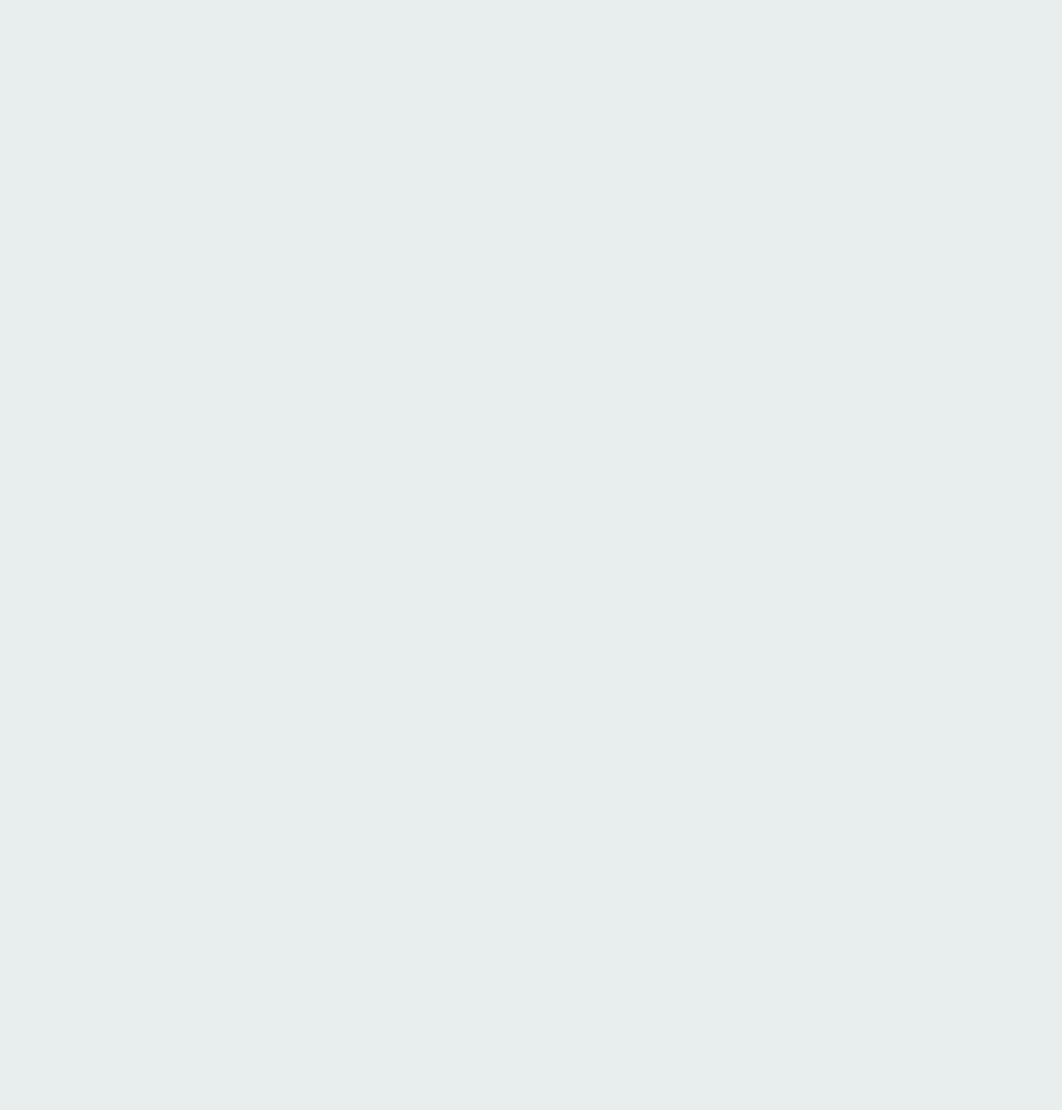
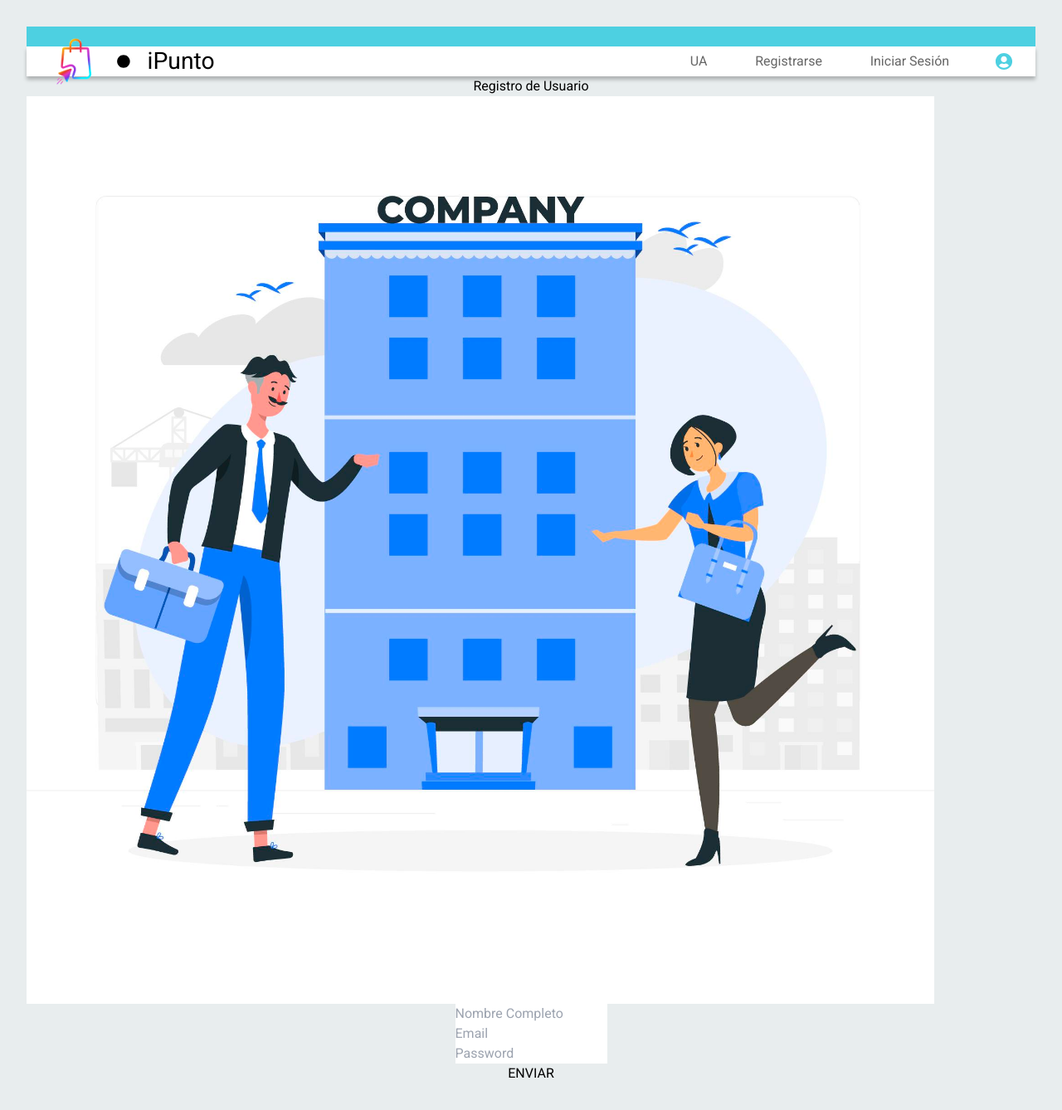
Before and after one commit to No-Country/c15-05-m-node-react, a React (Vite) app in the folder front/: page /register-user in a window 1280 px wide. Before the commit this address had no page. Shown: the whole page at 83% size. Before the commit the page ends 800 px from the top, so only its background shows below. Built offline with nearby package versions, Linux system fonts and the light colour scheme; a web font is replaced by a local one.

Commit message:
Implementación de alertas reutilizables con sweetAlert, funcionalidad y validación formulario de Registro de Usuario

```diff
--- a/front/package.json
+++ b/front/package.json
@@ -12,10 +12,12 @@
   "dependencies": {
     "@emotion/react": "^11.11.1",
     "@emotion/styled": "^11.11.0",
+    "@hookform/resolvers": "^3.3.2",
     "@mui/icons-material": "^5.14.18",
     "@mui/material": "^5.14.18",
     "axios": "^1.4.0",
     "react": "^18.2.0",
+    "react-hook-form": "^7.48.2",
     "react-icons": "^4.12.0",
     "react-images-uploading": "^3.1.7",
     "react-pro-sidebar": "^1.1.0-alpha.1",
@@ -24,7 +26,9 @@
     "react-slick": "^0.29.0",
     "redux": "^4.2.1",
     "redux-thunk": "^2.4.2",
-    "slick-carousel": "^1.8.1"
+    "slick-carousel": "^1.8.1",
+    "sweetalert2": "^11.10.1",
+    "zod": "^3.22.4"
   },
   "devDependencies": {
     "@types/react": "^18.2.37",
--- /dev/null
+++ b/front/src/Schemas/registerSchema.js
@@ -0,0 +1,19 @@
+import * as z from "zod";
+
+export const registerSchema = z.object({
+    name: z.string().min(5, { message: "Es necesario nombre completo" }),
+    email: z
+      .string()
+      .email({ message: "El correo electrónico no es válido." })
+      .min(1, { message: "El correo electrónico es obligatorio." }),
+    password: z
+      .string()
+      .min(7, {
+        message:
+          "La contraseña debe tener al menos 7 caracteres y contener al menos una letra mayúscula.",
+      })
+      .regex(/^(?=.*[A-Z]).{7,}$/, {
+        message:
+          "La contraseña debe tener al menos 7 caracteres y contener al menos una letra mayúscula.",
+      }),
+  });
--- /dev/null
+++ b/front/src/components/Utils/alerts/sweetAlert.css
@@ -0,0 +1,17 @@
+.swal2-icon {
+overflow: hidden;
+}
+.swal2-title {
+  font-family: Arial, Helvetica, sans-serif;
+  font-size: 2em !important;
+}
+.swal2-html-container {
+  font-family: Verdana, Geneva, Tahoma, sans-serif;
+  font-size: 1em !important;
+  color: #57D5D4 !important;
+}
+.swal2-confirm {
+  font-weight: 700;
+  background-color: #57D5D4 !important;
+  border: none;
+}
--- a/front/src/components/register/RegisterUser.jsx
+++ b/front/src/components/register/RegisterUser.jsx
@@ -1,84 +1,118 @@
-import logo from '../../assets/Imagenes/imgEmpresa.jpg'
+import logo from "../../assets/Imagenes/imgEmpresa.jpg";
+import { useState } from "react";
+import Header from "../shared/Header/Header";
+import { userRegisterAction } from "../../redux/actionsUser";
+import { useDispatch } from "react-redux";
+import { registerSchema } from "../../Schemas/registerSchema";
+import { useForm } from "react-hook-form";
+import { zodResolver } from "@hookform/resolvers/zod";
 
-import React from "react"
 const RegisterUser = () => {
+  const {
+    register,
+    handleSubmit,
+    formState: { errors },
+    reset
+  } = useForm({
+    resolver: zodResolver(registerSchema),
+  });
+  const dispatch = useDispatch();
+  const [input, setInput] = useState({
+    name: "",
+    email: "",
+    password: "",
+  });
 
+  const handleInputChange = (event) => {
+    setInput({
+      ...input,
+      [event.target.name]: event.target.value,
+    });
+  };
+  const newUser = {
+    name: input.name,
+    email: input.email,
+    password: input.password,
+  };
+  console.log(newUser);
+  const onSubmit = () => {
+    dispatch(userRegisterAction(newUser));
+    reset()
+  };
   return (
-        <div className='w-full h-screen pt-11 bg-slate-200 '>
-            <h1 className='text-4xl text-center font-semibold'> Registro de Usuario</h1>
-              <div className='flex place-content-around mt-28'>
-
-                   <div className=' h-[300px] border border-black flex place-content-center  rounded-xl overflow-hidden'>
-                       <img src={logo} alt="Logo Empresa" className='border rounded-lg ' />
+    <>
+      <Header />
+      <div className="w-full h-screen pt-11 bg-slate-200 ">
+        <h1 className="text-4xl text-center font-semibold">
+          {" "}
+          Registro de Usuario
+        </h1>
+        <div className="flex place-content-around mt-28">
+          <div className=" h-[300px] border border-black flex place-content-center  rounded-xl overflow-hidden">
+            <img src={logo} alt="Logo Empresa" className="border rounded-lg " />
           </div>
-
-                    <div className='w-[500px]'>
-                      <form  className= 'flex flex-col place-content-around gap-6 '>
+          <div className="w-[500px]">
+            <form
+              className="flex flex-col place-content-around gap-6 "
+              onChange={handleInputChange}
+              onSubmit={handleSubmit(onSubmit)}
+            >
               <div className="flex flex-col">
                 <input
                   type="text"
-                              placeholder='Usuario'
-                              className={`border border-black p-2 rounded-lg `}
-                              id='user'
-
+                  placeholder="Nombre Completo"
+                  className={`border border-gray-500 p-2 rounded-lg  `}
+                  id="name"
+                  name="name"
+                  value={input.name}
+                  onChange={handleInputChange}
+                  autoComplete="on"
+                  {...register("name")}
                 />
-
+                {errors.name && <p className="text-red-600" >{errors.name.message}</p>}
               </div>
               <div className="flex flex-col">
                 <input
                   type="text"
-                              placeholder='Nombre Completo'
-                              className={`border border-black p-2 rounded-lg  `}
-                              id='name'
-
+                  placeholder="Email"
+                  className={`border border-gray-500 p-2 rounded-lg  `}
+                  id="email"
+                  name="email"
+                  value={input.email}
+                  onChange={handleInputChange}
+                  autoComplete="on"
+                  {...register("email")}
                 />
-
+                {errors.email && <p className="text-red-600" >{errors.email.message}</p>}
               </div>
               <div className="flex flex-col">
                 <input
                   type="text"
-                              placeholder='Email'
-                              className={`border border-black p-2 rounded-lg  `}
-                              id='email'
-
+                  placeholder="Password"
+                  className={`border border-gray-500 p-2 rounded-lg  `}
+                  id="password"
+                  name="password"
+                  value={input.password}
+                  onChange={handleInputChange}
+                  autoComplete="off"
+                  {...register("password")}
                 />
-
+                {errors.password && <p className="text-red-600" >{errors.password.message}</p>}
               </div>
-                          <div className="flex flex-col">
-                            <input
-                              type="text"
-                              placeholder='Numero de Identificacion'
-                              className={`border border-black p-2 rounded-lg  `}
-                              id='number'
-
-                            />
-
-                          </div>
-                          <div className="flex flex-col">
-                            <input
-                              type="text"
-                              placeholder='Direccion de Residencia'
-                              className={`border border-black p-2 rounded-lg `}
-                              id='name'
-                            />
+              <div className="w-full flex place-content-center mt-10 ">
+                <button
+                  type="submit"
+                  className="w-[150px] h-[40px] bg-[#4DD0E1] hover:bg-[#B2EBF2] text-white hover:text-[#00bcd4] hover:border border-[#4DD0E1] font-bold text-sm p-4 rounded-md animate-pulse"
+                >
+                  ENVIAR
+                </button>
               </div>
             </form>
-                      <div className='w-full flex place-content-center mt-10 '>
-                          <button
-                              type="submit"
-                              className="w-[150px] h-[50px]  bg-[#4DD0E1] hover:bg-gray-400 text-black font-bold text-sm p-4 rounded"
-                            >
-                            Enviar
-                          </button>
           </div>
         </div>
+      </div>
+    </>
+  );
+};
 
-
-
-               </div>
-          </div>
-
-  )
-}
-
-export default RegisterUser
+export default RegisterUser;
--- a/front/src/components/shared/Header/Header.jsx
+++ b/front/src/components/shared/Header/Header.jsx
@@ -21,9 +21,8 @@ const Header = ({ showDown = true }) => {                      //false: elimina
           </div>
           <div className="header-down-rigth">
             <Link to="/ua/landing" >UA</Link>
-            <a href="">registrarse</a>
-            <a href="">iniciar sesion</a>
-
+            <Link to="/register-user" >Registrarse</Link>
+            <Link to="/login" >Iniciar Sesión</Link>
             <FaUserCircle className="icono-usuario" />
           </div>
         </div>
--- /dev/null
+++ b/front/src/redux/actionsUser.js
@@ -0,0 +1,23 @@
+import axios from "axios";
+import { USER_REGISTER } from "./types";
+import {
+  sweetAlertsSuccessfully,
+  sweetAlertsError,
+} from "../components/Utils/alerts/sweetAlerts";
+
+export const userRegisterAction = (values) => {
+  return async (dispatch) => {
+    try {
+      let res = await axios.post("http://localhost:3000/api/register", values);
+      dispatch({ type: USER_REGISTER, payload: res });
+      sweetAlertsSuccessfully(
+        `Registro de ${values.name} exitoso!`,
+        "Ahora registremos a su empresa",
+        "Ok"
+      );
+    } catch (error) {
+      console.log(error);
+      sweetAlertsError(error.response.data.message, "Intentar de nuevo", "OK");
+    }
+  };
+};
--- a/front/src/redux/reducer.js
+++ b/front/src/redux/reducer.js
@@ -1,4 +1,4 @@
-import { CREATE_PRODUCT, USER_LOGIN, GET_ALL_PRODUCTS } from "./types";
+import { CREATE_PRODUCT, GET_ALL_PRODUCTS, USER_REGISTER } from "./types";
 
 const initialState = {
   //DATOS DE LA COMPAÑIA
@@ -11,7 +11,7 @@ const initialState = {
 
 export const reducerUsers = (state = initialState, action) => {
   switch (action.type) {
-    case USER_LOGIN:
+    case USER_REGISTER:
       return {
         ...state,
         user: action.payload,
--- a/front/src/redux/types.js
+++ b/front/src/redux/types.js
@@ -1,7 +1,11 @@
 //Users
-export const USER_LOGIN= "CREATE_PRODUCT";
+export const USER_LOGIN= "USER_LOGIN";
+export const USER_REGISTER= "USER_LOGIN";
 
 
 //Products
 export const CREATE_PRODUCT= "CREATE_PRODUCT";
 export const GET_ALL_PRODUCTS = "GET_ALL_PRODUCTS";
+
+//Company
+export const COMPANY_REGISTER= "COMPANY_REGISTER";
--- a/front/src/router/Router.jsx
+++ b/front/src/router/Router.jsx
@@ -9,7 +9,6 @@ import Inventory from "../components/pagesUA/Inventory";
 import LandingUA from "../components/pagesUA/LandingUA";
 import Catalogo from "../components/pagesUA/Catalogo";
 import Analitics from "../components/pagesUA/Analiticas";
-
 import DashboardGlobal from "../components/dashboard/global/DashboardPage"
 import Login from "../components/register/Login";
 import RegisterUser from "../components/register/RegisterUser";
@@ -22,7 +21,9 @@ const router = () => {
     <>
       <Routes>
         <Route path="/" element={<Home />} />
-        <Route path="/register" element={<Register />} />
+        <Route path="/register-company" element={<Register />} />
+        <Route path="/register-user" element={<RegisterUser />} />
+        <Route path="/login" element={<Login />} />
         <Route path="/ua/landing" element={<LandingUA />}/>{/*"/dashboard/ua/:id" */}
         <Route path="/ua/product/create" element={<CreateProducts />}/>
         <Route path="/ua/product/edit" element={<EditProducts />}/>
```
Also changed, not shown: front/src/components/Utils/alerts/sweetAlerts.jsx (added, +42 -0 lines), front/src/redux/actionsProducts.js (+1 -19 lines), front/src/redux/actions.js (deleted), 1 other file (tests, documents, lock files or other folders). Lines whose indentation alone changed are shown as unchanged.
